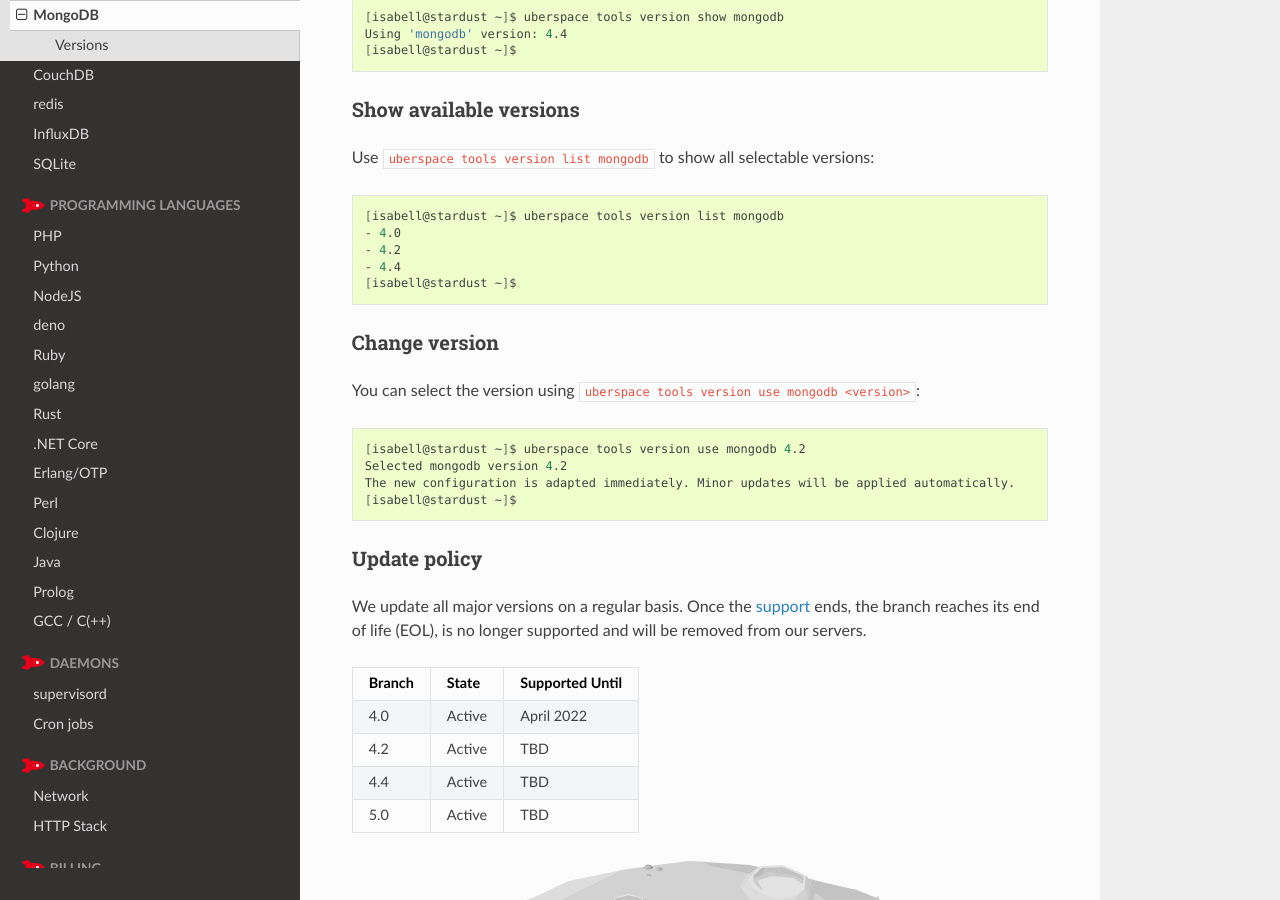
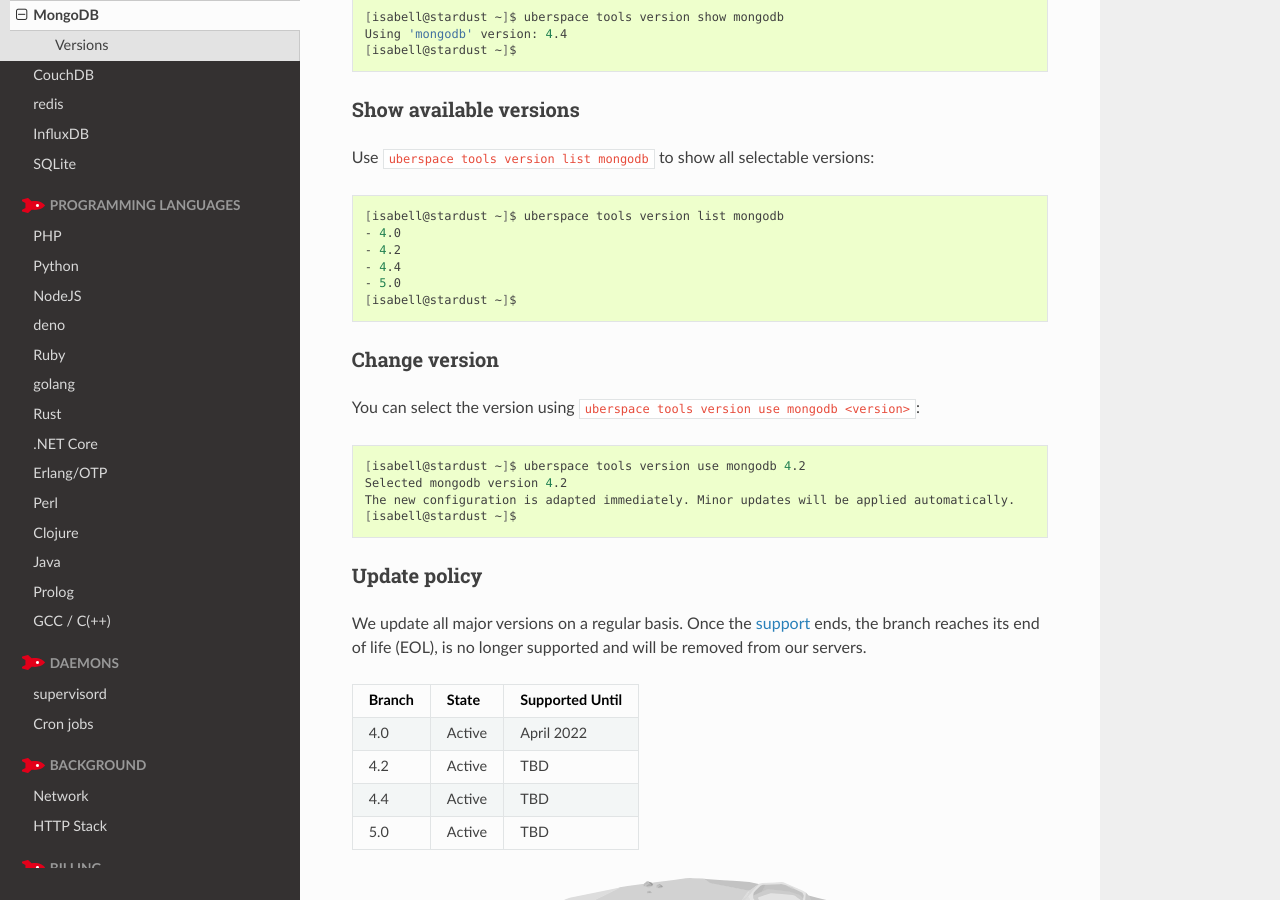
Before and after one commit to Uberspace/manual, a Sphinx documentation site: the page built from source/database-mongodb.rst, in a window 1280 px wide and 900 px high, scrolled down 560 px. Built offline with Sphinx 7.4.7 and the Read the Docs theme 2.0.0, drawn with Linux system fonts in a browser that asks for light colours.

Commit message:
output of version listing updated to current out

```diff
--- a/source/database-mongodb.rst
+++ b/source/database-mongodb.rst
@@ -38,6 +38,7 @@
   - 4.0
   - 4.2
   - 4.4
+  - 5.0
   [isabell@stardust ~]$
 
 Change version
```
